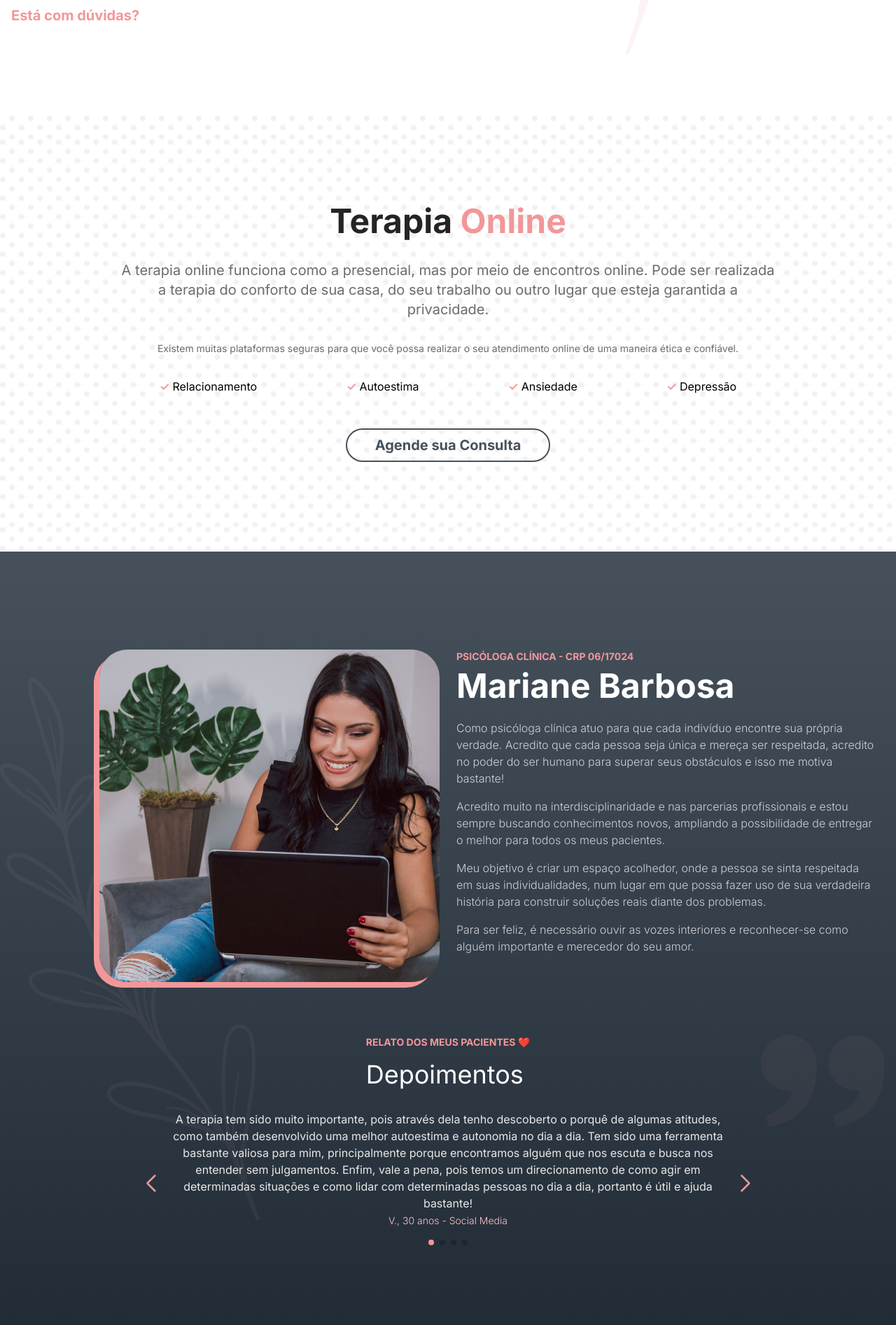
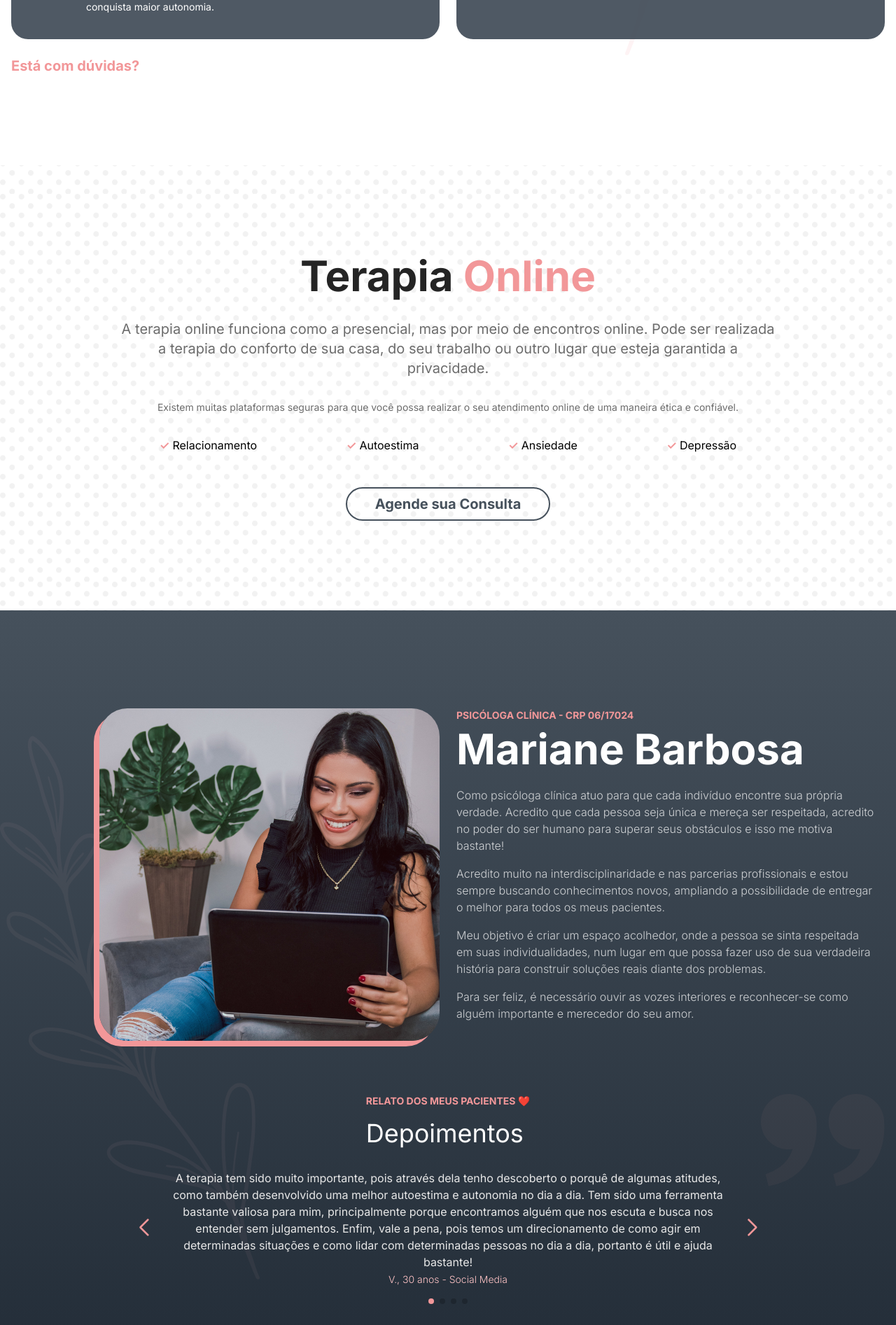
Before and after one commit to estevan-ulian/mariane-barbosa-website, a Next.js app: page / in a window 1280 px wide. Shown: the part 1568-3461 px from the top of the page at 70% size. Built offline with nearby package versions, Linux system fonts and the light colour scheme.

Commit message:
Css Slider

```diff
--- a/src/components/Depoimentos.tsx
+++ b/src/components/Depoimentos.tsx
@@ -42,7 +42,7 @@ export default function Depoimentos() {
                 <span className="text-secondaryColor-700 uppercase text-sm font-bold mb-4">RELATO DOS MEUS PACIENTES ❤️</span>
                 <h2 className="text-4xl text-whiteColor">Depoimentos</h2>
             </div>
-            <div className='max-w-[300px] w-full  sm:max-w-xl md:max-w-2xl lg:max-w-4xl mx-auto'>
+            <div className='max-w-[280px] w-full sm:max-w-xl md:max-w-2xl lg:max-w-4xl mx-auto'>
 
                 <Slider settings={settings} className='max-w-full text-lightColor swiper-button-disabled md:swiper-button-enabled' >
 
--- a/src/pages/index.tsx
+++ b/src/pages/index.tsx
@@ -34,7 +34,7 @@ export default function Home() {
             <div className="max-w-[1360px] mx-auto py-16 md:py-32 px-4">
               <div className={`lg:pr-[50%]`}>
                 <h2 className="text-secondaryColor-700 uppercase text-sm font-bold mb-4">Qualidade de vida</h2>
-                <h1 className="text-darkColor-900 text-5xl font-bold mt-3 mb-8">Por que fazer <span className="text-secondaryColor-700">terapia?</span></h1>
+                <h1 className="text-darkColor-900 text-4xl md:text-6xl font-bold mt-3 mb-8">Por que fazer <span className="text-secondaryColor-700">terapia?</span></h1>
                 <p className='text-darkColor-100'>Antes de tudo, psicoterapia não é sinônimo de doença. A psicoterapia serve para superar dificuldades que a vida nos apresenta e ajudar na prevenção de transtornos psicológicos que dificultam o convívio em sociedade.</p>
               </div>
 
@@ -95,8 +95,8 @@ export default function Home() {
           <div className="bg-whiteColor bg-opacity-95 w-full">
             <div className={`mx-auto max-w-[1360px] py-16 md:py-32 px-4 flex flex-col gap-8`}>
               <div className="lg:w-3/4 mx-auto flex flex-col gap-8">
-                <h2 className="text-darkColor-900 text-5xl text-center font-bold">Terapia <span className="text-secondaryColor-700">Online</span></h2>
-                <p className="text-darkColor-100 text-xl text-center">A terapia online funciona como a presencial, mas por meio de encontros online. Pode ser realizada a terapia do conforto de sua casa, do seu trabalho ou outro lugar que esteja garantida a privacidade.</p>
+                <h2 className="text-darkColor-900 text-4xl md:text-6xl text-center font-bold">Terapia <span className="text-secondaryColor-700">Online</span></h2>
+                <p className="text-darkColor-100 text-lg md:text-xl text-center">A terapia online funciona como a presencial, mas por meio de encontros online. Pode ser realizada a terapia do conforto de sua casa, do seu trabalho ou outro lugar que esteja garantida a privacidade.</p>
                 <p className="text-darkColor-100 text-sm text-center">Existem muitas plataformas seguras para que você possa realizar o seu atendimento online de uma maneira ética e confiável.</p>
               </div>
 
@@ -109,7 +109,7 @@ export default function Home() {
 
               <div className="flex justify-center mt-4">
                 <Link href="/#contato">
-                <a className="text-center border-2 border-accentColor-700 rounded-full px-10 py-2 text-accentColor-700 font-bold text-xl transition-all duration-300 hover:border-secondaryColor-700 hover:bg-secondaryColor-700 hover:text-whiteColor">Agende sua Consulta</a>
+                <a className="text-center border-2 border-accentColor-700 rounded-full px-10 py-2 text-accentColor-700 font-bold text-lg md:text-xl transition-all duration-300 hover:border-secondaryColor-700 hover:bg-secondaryColor-700 hover:text-whiteColor">Agende sua Consulta</a>
                 </Link>
               </div>
             </div>
@@ -135,7 +135,7 @@ export default function Home() {
               </div>
               <div className="columns-1 flex flex-col mt-5 md:mt-0 md:p-3 text-whiteColor text-base font-light">
                 <span className="text-secondaryColor-700 uppercase text-sm font-bold mt-4 md:mt-0 mb-2">PSICÓLOGA CLÍNICA - CRP 06/17024</span>
-                <h1 className="font-bold text-4xl md:text-5xl mb-6">Mariane Barbosa</h1>
+                <h1 className="font-bold text-4xl md:text-6xl mb-6">Mariane Barbosa</h1>
                 <p className="opacity-75 mb-4">Como psicóloga clínica atuo para que cada indivíduo encontre sua própria verdade. Acredito que cada pessoa seja única e mereça ser respeitada, acredito no poder do ser humano para superar seus obstáculos e isso me motiva bastante!</p>
                 <p className="opacity-75 mb-4">Acredito muito na interdisciplinaridade e nas parcerias profissionais e estou sempre buscando conhecimentos novos, ampliando a possibilidade de entregar o melhor para todos os meus pacientes.</p>
                 <p className="opacity-75 mb-4">Meu objetivo é criar um espaço acolhedor, onde a pessoa se sinta respeitada em suas individualidades, num lugar em que possa fazer uso de sua verdadeira história para construir soluções reais diante dos problemas.</p>
@@ -153,7 +153,7 @@ export default function Home() {
             <div className={`mx-auto max-w-[1360px] py-16 md:py-32 px-4 flex flex-col gap-8`}>
               <div className="flex flex-col items-center md:w-3/4 mx-auto">
                 <span className="text-secondaryColor-700 uppercase text-sm font-bold mb-4">PERGUNTAS  FREQUENTES</span>
-                <h1 className="font-bold text-5xl mb-6">FAQ</h1>
+                <h1 className="font-bold text-4xl md:text-6xl mb-6">FAQ</h1>
                 <details className="w-full py-4 bg-lightColor rounded-md px-4 mb-4 drop-shadow-md">
                   <summary className="flex items-center font-bold uppercase cursor-pointer outline-none">QUAL ABORDAGEM É UTILIZADA NAS SESSÕES?</summary>
                   <p className="">Eu trabalho com a abordagem Terapia Cognitivo Comportamental, que visa o objetivo da mudança através de uma visão direcionada às ações que o paciente deseja tomar para resolver um problema. Além disso, a TCC tem base científicas comprovadas e permite que o paciente identifique padrões de pensamentos negativos entre outros processos adaptativos.</p>
@@ -190,7 +190,7 @@ export default function Home() {
             <div className={`mx-auto max-w-[1360px] py-16 md:py-32 px-4 flex flex-col gap-8`}>
               <div className="flex flex-col gap-3">
                 <span className="text-secondaryColor-700 uppercase text-sm font-bold">POSTAGENS RECENTES</span>
-                <h1 className="font-bold text-5xl mb-6 uppercase">Blog</h1>
+                <h1 className="font-bold text-4xl md:text-6xl mb-6 uppercase">Blog</h1>
                 <p className="text-darkColor-100 md:w-2/4">Escrevo textos sobre autoestima, autoconhecimento e liberdade emocional para ajudar pessoas levando informações certas que contribuem para o bem-estar do leitor.</p>
               </div>
 
--- a/src/styles/globals.css
+++ b/src/styles/globals.css
@@ -18,3 +18,15 @@ html, body {
     font-size: 24px !important;
     font-weight: bold;
 }
+
+.swiper-button-next {
+    position: absolute;
+    top: 40% !important;
+    right: 0 !important;
+}
+
+.swiper-button-prev {
+    position: absolute;
+    top: 40% !important;
+    left: 0 !important;
+}
```
